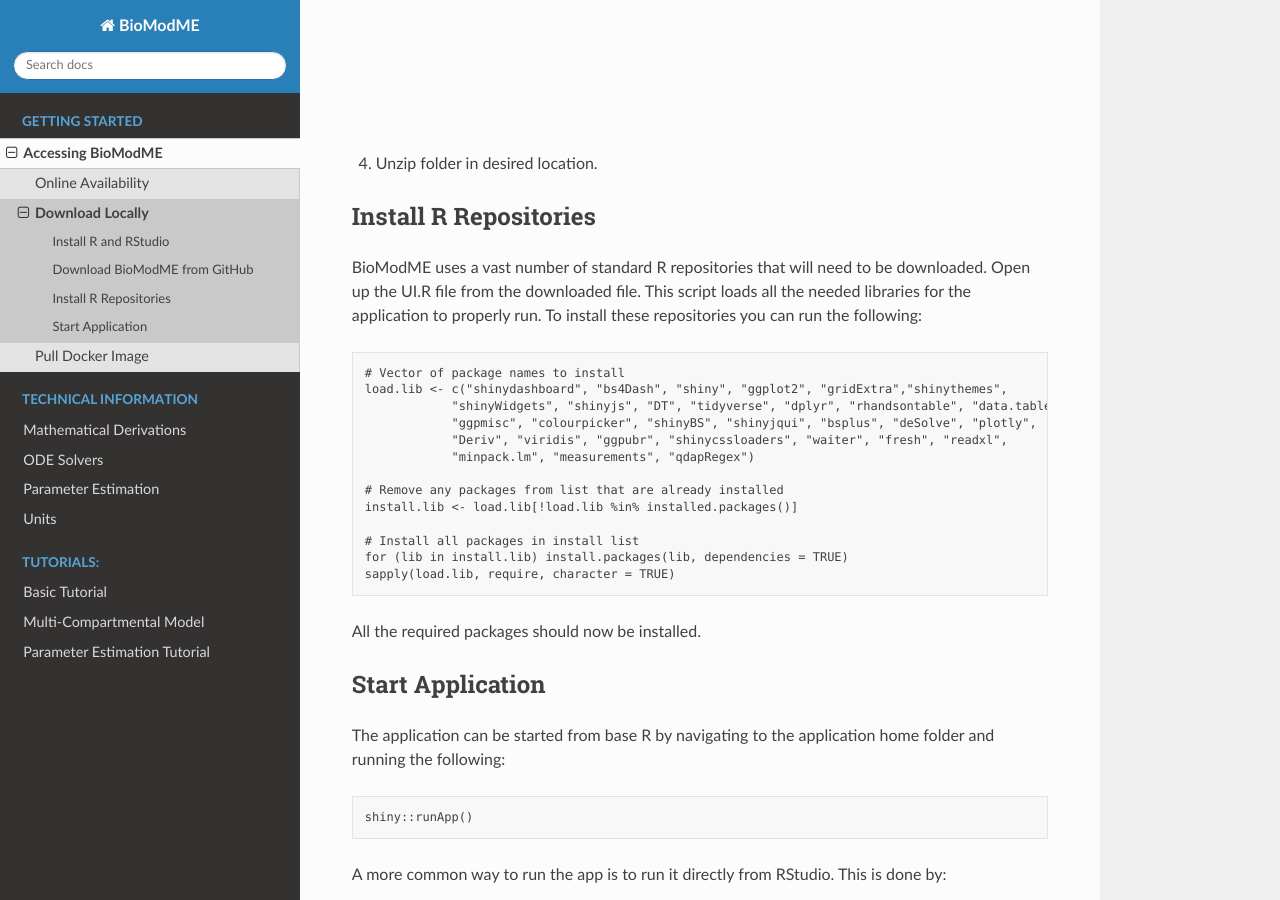
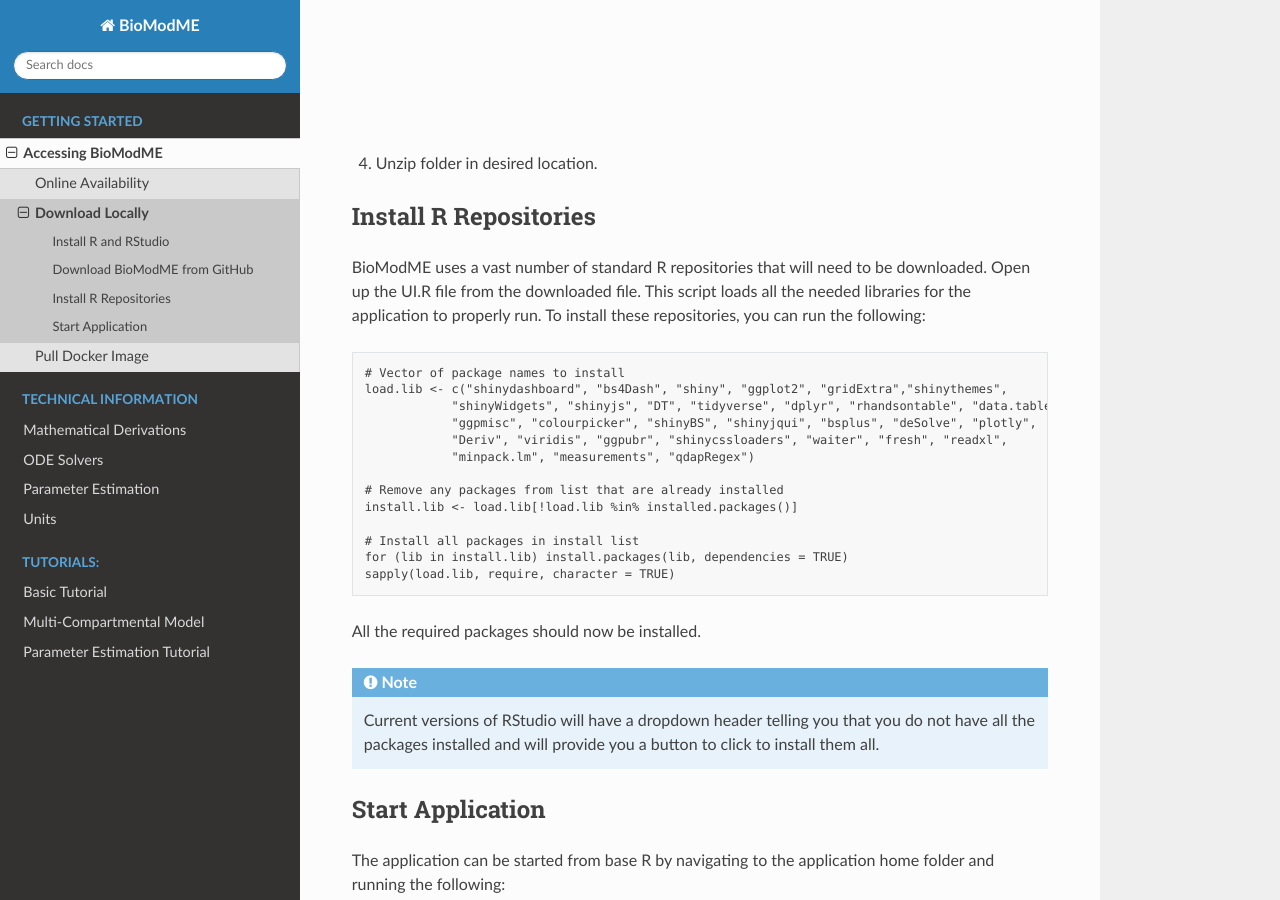
Before and after one commit to Jwomack7512-bio/BobTheBuilder, a Sphinx documentation site: the page built from docs/pages/gettingStarted/downloadtoR.rst, in a window 1280 px wide and 900 px high, scrolled down 1075 px. Built offline with Sphinx 7.4.7 and the Read the Docs theme 2.0.0, drawn with Linux system fonts in a browser that asks for light colours; pages that are not in the unit, such as notebooks, are missing from menus.

Commit message:
documentation updates

```diff
--- a/docs/pages/gettingStarted/downloadtoR.rst
+++ b/docs/pages/gettingStarted/downloadtoR.rst
@@ -56,7 +56,7 @@ Install R Repositories
 BioModME uses a vast number of standard R repositories that will need to be
 downloaded. Open up the UI.R file from the downloaded file. This script
 loads all the needed libraries for the application to properly run.  To install
-these repositories you can run the following:
+these repositories, you can run the following:
 
 .. code-block::
 
@@ -75,6 +75,11 @@ these repositories you can run the following:
     sapply(load.lib, require, character = TRUE)
 
 All the required packages should now be installed.
+
+.. note::
+    Current versions of RStudio will have a dropdown header telling you that
+    you do not have all the packages installed and will provide you a button
+    to click to install them all.
 
 Start Application
 -----------------------------------------
```
Also changed, not shown: docs/pages/gettingStarted/docker.rst (+4 -4 lines).
